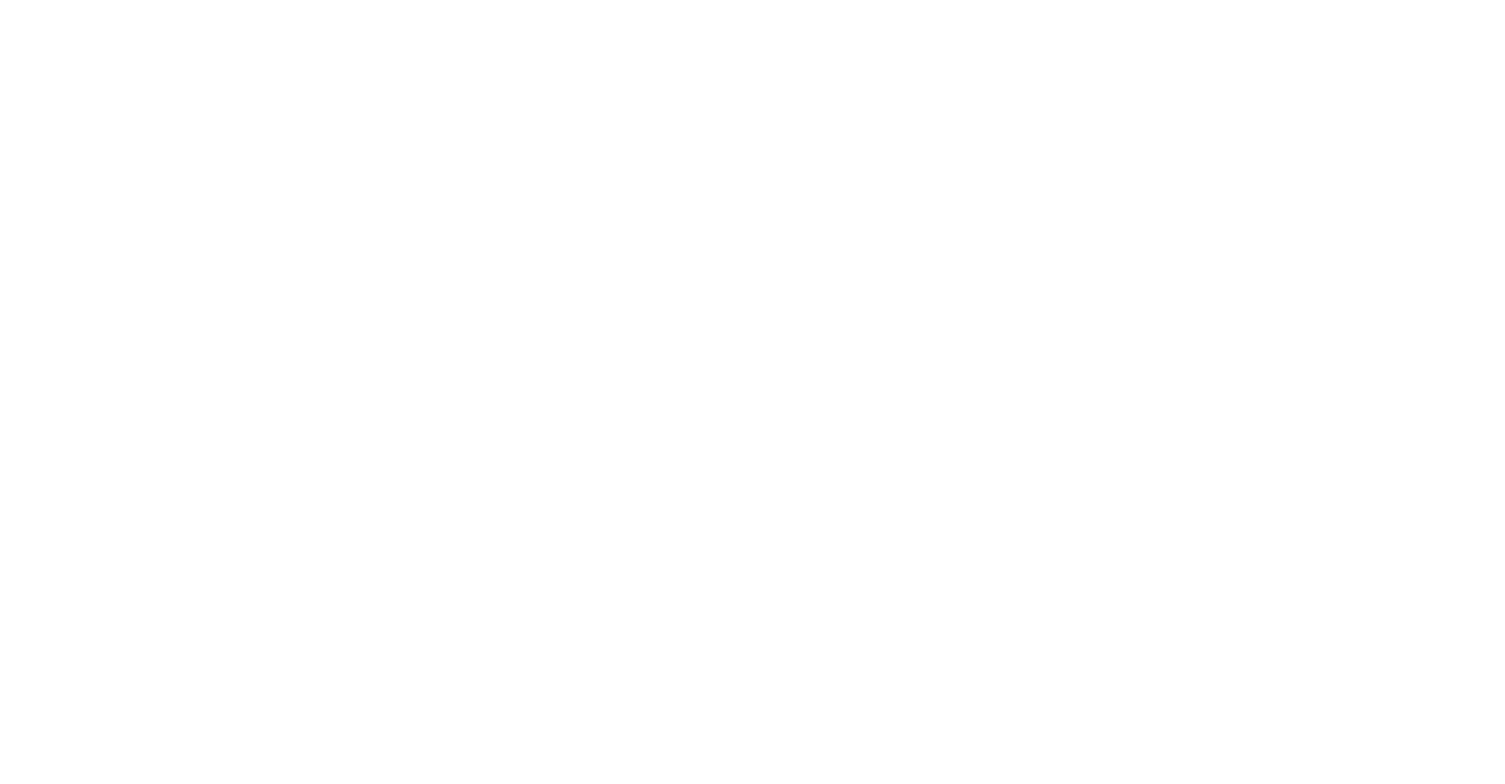
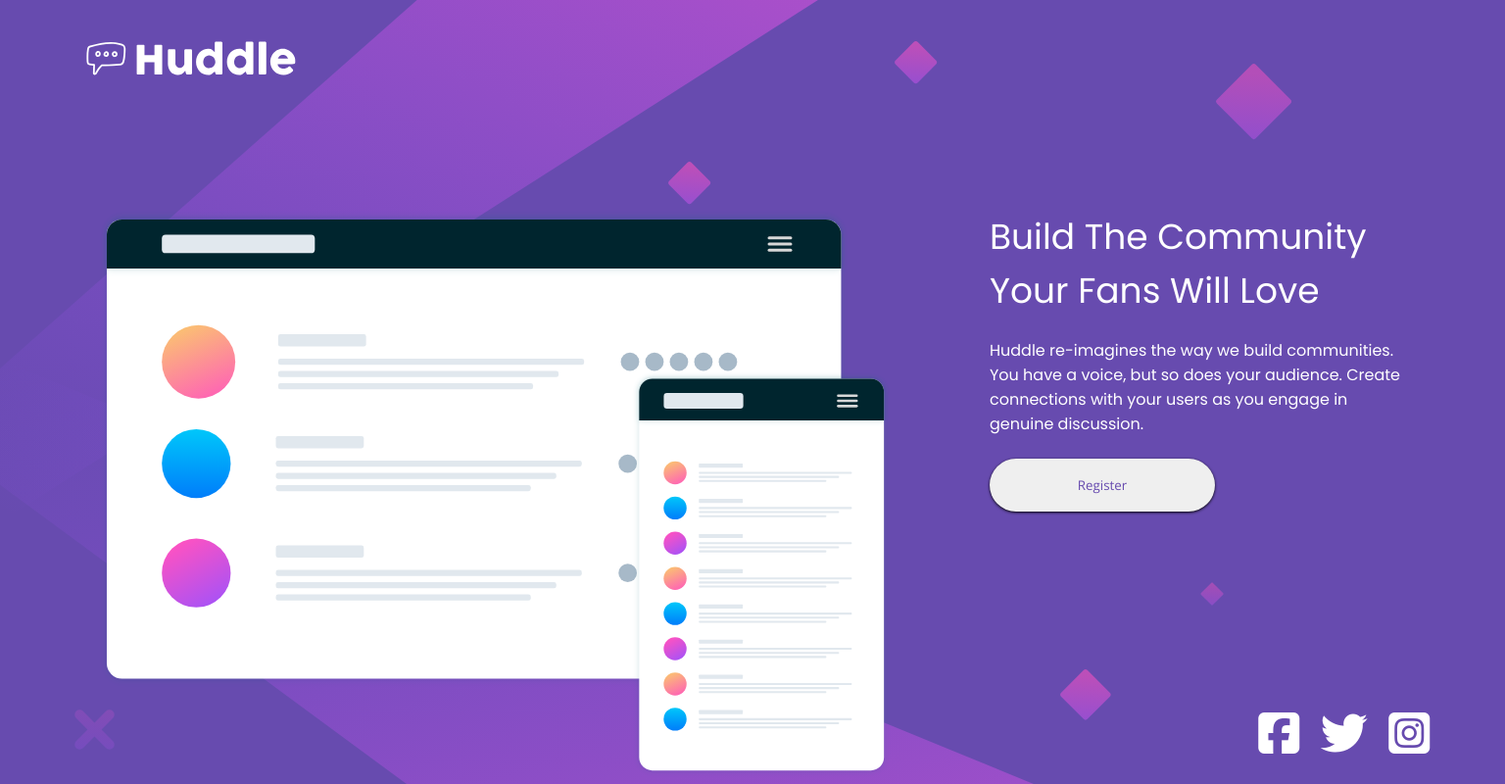
Before and after one commit to Schmelzofen/huddle_landingpage, a website: page index.html in a window 1536 px wide. Shown: the whole page at 98% size. Drawn offline with nearby package versions, Linux system fonts and the light colour scheme.

Commit message:
Desktop Design

```diff
--- a/assets/scss/style.scss
+++ b/assets/scss/style.scss
@@ -0,0 +1,162 @@
+@import url('https://fonts.googleapis.com/css2?family=Open+Sans&family=Poppins:wght@400;600&display=swap');
+
+* {
+    padding: 0;
+    margin: 0;
+    box-sizing: border-box;
+}
+
+/*
+## Layout
+The designs were created to the following widths:
+- Mobile: 375px
+- Desktop: 1440px
+## Colors
+### Primary
+- Violet: hsl(257, 40%, 49%)
+- Soft Magenta: hsl(300, 69%, 71%)
+## Typography
+### Headings
+- Family: [Poppins](https://fonts.google.com/specimen/Poppins)
+- Weights: 400, 600
+### Body
+- Family: [Open Sans](https://fonts.google.com/specimen/Open+Sans)
+- Weights: 400
+## Icons
+*/
+
+main {
+    background: url("../img/bg-mobile.svg") top no-repeat,
+        hsl(257, 40%, 49%);
+    color: white;
+    font-family: Poppins;
+
+    >img {
+        width: 45%;
+        padding: 10% 0 0% 7%;
+    }
+
+    section {
+        article {
+            display: flex;
+            justify-content: center;
+
+            img {
+                width: 80%;
+                margin-top: 12%;
+            }
+        }
+
+        section {
+            &:nth-of-type(1) {
+                text-align: center;
+                padding: 15% 8% 0% 8%;
+
+                h2 {
+                    font-weight: lighter;
+                    padding: 0 0 5% 0;
+                }
+
+                p {
+                    font-size: 2.4vh;
+                }
+            }
+
+            &:nth-of-type(2) {
+                text-align: center;
+                padding: 20% 0 10% 0;
+
+                i {
+                    margin-left: 15px;
+
+                    &:hover {
+                        color: hsl(300, 69%, 71%);
+                        cursor: pointer;
+                    }
+                }
+            }
+        }
+    }
+
+    div {
+        text-align: center;
+        padding: 5% 0 0 0;
+
+        button {
+            padding: 3% 20%;
+            border-radius: 100px;
+            border: none;
+            color: hsl(257, 40%, 49%);
+            box-shadow: 0 1px 3px 0 black;
+            font-family: Open Sans;
+
+            &:hover {
+                background: hsl(300, 69%, 71%);
+                cursor: pointer;
+                color: white;
+            }
+        }
+    }
+
+}
+
+@media screen and (min-width: 1440px) {
+    .flex {
+        display: flex;
+    }
+
+    main {
+        background: url("../img/bg-desktop.svg") left no-repeat,
+            hsl(257, 40%, 49%);
+        height: 100vh;
+        padding: 2% 0 0% 0;
+
+
+        >img {
+            width: 20%;
+            padding: 0% 0 0% 5%;
+        }
+
+        section {
+            article {
+                width: 200%;
+            }
+
+            section {
+                &:nth-of-type(1) {
+                    text-align: left;
+                    padding: 6% 5% 0% 0%;
+                    font-size: 3vh;
+
+                    h2 {
+                        font-weight: lighter;
+                        padding: 0 8% 5% 0;
+                    }
+
+                    p {
+                        font-size: 2vh;
+                        padding: 0 0% 0 0;
+                    }
+                }
+
+                &:nth-of-type(2) {
+                    text-align: right;
+                    padding: 45% 0 0% 0;
+
+                    i {
+                        margin-left: 15px;
+                    }
+                }
+            }
+        }
+
+        div {
+            text-align: left;
+
+            button {
+                padding: 4% 20%;
+            }
+        }
+
+    }
+}
--- a/index.html
+++ b/index.html
@@ -4,11 +4,37 @@
     <meta charset="UTF-8" />
     <meta http-equiv="X-UA-Compatible" content="IE=edge" />
     <meta name="viewport" content="width=device-width, initial-scale=1.0" />
-    <title>Document</title>
+    <title>Huddle</title>
     <link rel="stylesheet" href="./assets/css/style.css" />
+    <link rel="shortcut icon" href="./favicon-32x32.png" type="image/x-icon">
+    <script src="https://kit.fontawesome.com/ebd9d2a3be.js" crossorigin="anonymous"></script>
+
   </head>
   <body>
-    <main></main>
+    <main>
+      <img src="./assets/img/logo.svg" alt="logo">
+      <section class="flex">
+        <article>
+          <img src="./assets/img/illustration-mockups.svg" alt="illustrationmockup">
+        </article>
+        <section>
+          <section>
+            <h2>Build The Community Your Fans Will Love</h2>
+            <p>
+              Huddle re-imagines the way we build communities. You have a voice, but so does your audience. Create connections with your users as you engage in genuine discussion.
+            </p>
+          </section>
+          <div class="button">
+            <button>Register</button>
+          </div>
+          <section class="socialMedia">
+            <i class="fab fa-facebook-square fa-2x"></i>
+            <i class="fab fa-twitter fa-2x"></i>
+            <i class="fab fa-instagram-square fa-2x"></i>
+          </section>
+        </section>
+      </section>
+    </main>
     <script src="./assets/js/main.js"></script>
   </body>
 </html>
```
Also changed, not shown: assets/css/style.css, favicon-32x32.png (renamed from assets/img/favicon-32x32.png), 3 other files.
